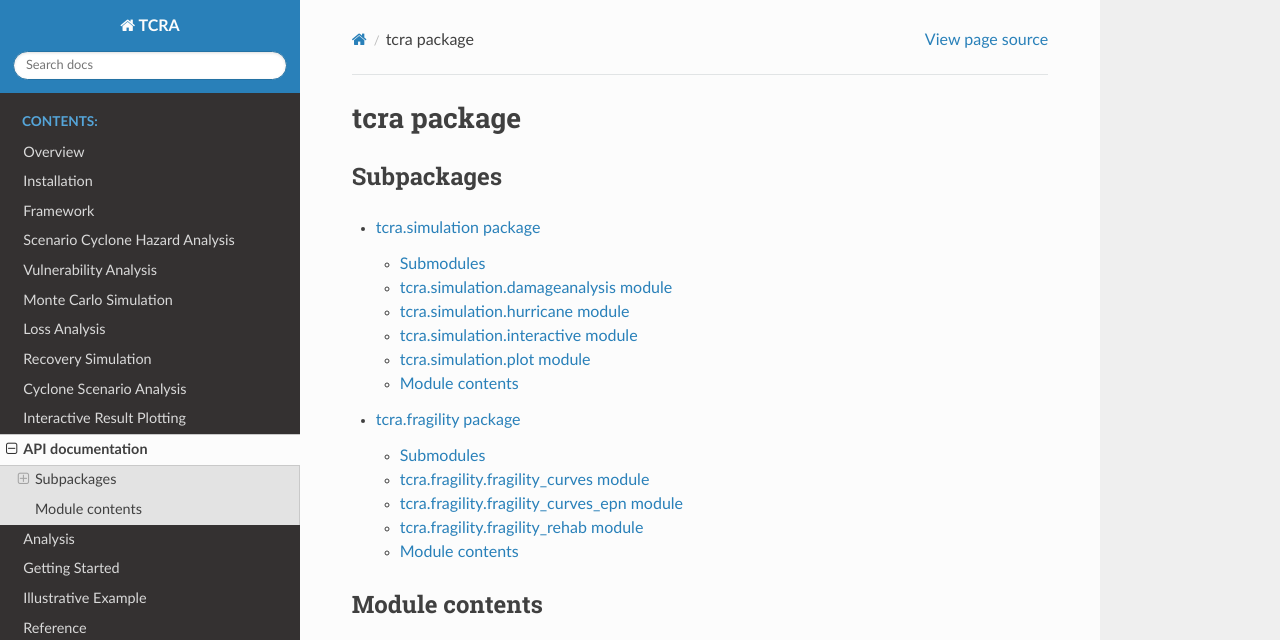
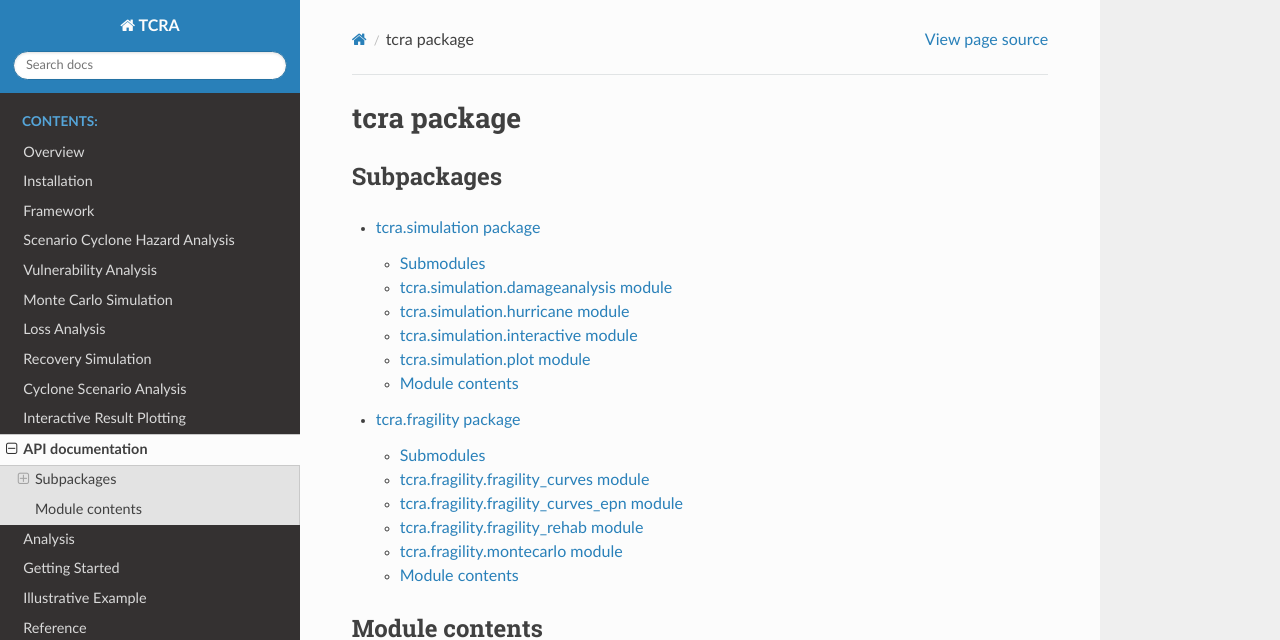
Before and after one commit to rxm562/TCRA, a Sphinx documentation site: the page built from docs/source/apidocs/tcra.rst, in a window 1280 px wide and 938 px high, cut to the strip 0-640 px from the top of the window. Built offline with Sphinx 7.4.7 and the Read the Docs theme 2.0.0, drawn with Linux system fonts in a browser that asks for light colours; pages that are not in the unit, such as notebooks, are missing from menus.

Commit message:
Update tcra.fragility.rst

```diff
--- a/docs/source/apidocs/tcra.fragility.rst
+++ b/docs/source/apidocs/tcra.fragility.rst
@@ -29,6 +29,15 @@ tcra.fragility.fragility_rehab module
     :show-inheritance:
 
 
+tcra.fragility.montecarlo module
+------------------------------
+
+.. automodule:: tcra.fragility.montecarlo
+    :members:
+    :undoc-members:
+    :show-inheritance:
+
+
 Module contents
 ---------------
 
```
